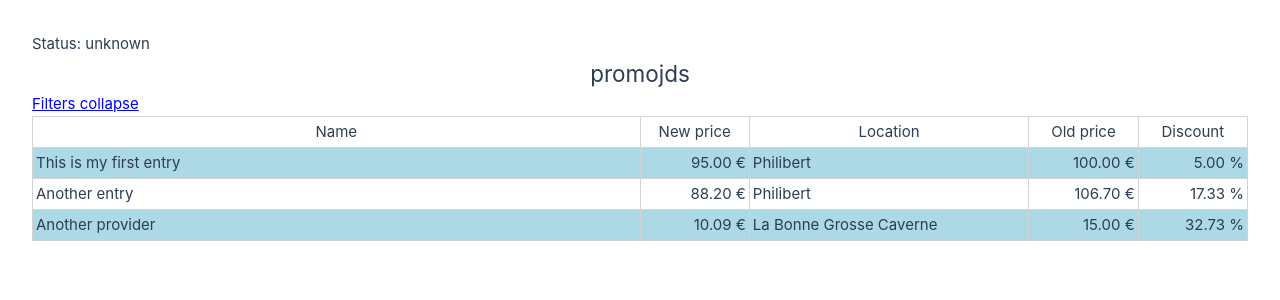
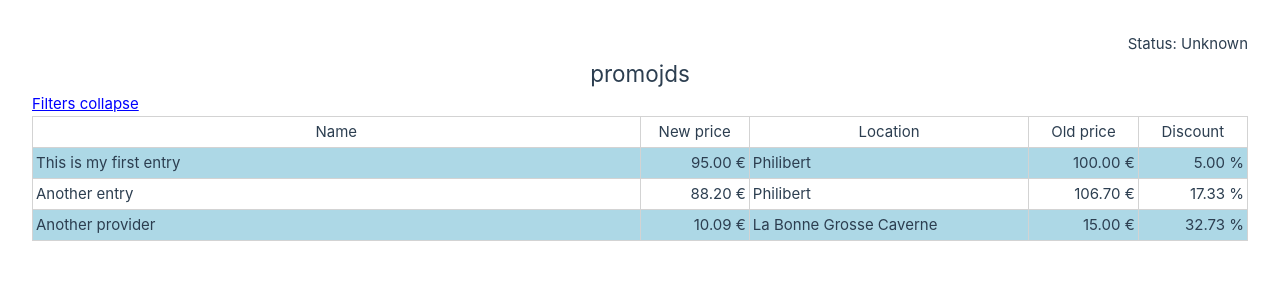
Before and after one commit to loganmzz/promojds-mockup, a Vue app: page / in a window 1280 px wide. Shown: the top 300 px of the page. Built offline with nearby package versions, Linux system fonts and the light colour scheme.

Commit message:
WIP: Referential

```diff
--- a/src/App.vue
+++ b/src/App.vue
@@ -1,30 +1,9 @@
 <script setup lang="ts">
 import { computed, reactive } from 'vue';
-import ReferentialStatus from './components/ReferentialStatus.vue';
+import ReferentialStatus from '@/components/ReferentialStatus.vue';
+import { referentialStore } from '@/stores/referential';
 
-const data = reactive([
-  {
-    id: '001',
-    name: 'This is my first entry',
-    location: 'Philibert',
-    newPrice: 95,
-    oldPrice: 100,
-  },
-  {
-    id: '002',
-    name: 'Another entry',
-    location: 'Philibert',
-    newPrice: 88.2,
-    oldPrice: 106.7,
-  },
-  {
-    id: '003',
-    name: 'Another provider',
-    location: 'La Bonne Grosse Caverne',
-    newPrice: 10.09,
-    oldPrice: 15,
-  },
-]);
+const data = reactive(referentialStore().data);
 const filtered = computed(() => {
   return filters.search ? data.filter(item => item.name.toLocaleLowerCase().includes(filters.search.toLocaleLowerCase()))
                         : data;
@@ -111,7 +90,7 @@ header {
     text-align: center;
   }
 
-  > #statusbar {
+  > .statusbar {
     display: flex;
     flex-direction: row;
     justify-content: flex-end;
--- a/src/assets/main.css
+++ b/src/assets/main.css
@@ -1,7 +1,7 @@
 @import './base.css';
 
 #app {
-  max-width: 1280px;
+  max-width: 1440px;
   margin: 0 auto;
   padding: 2rem;
 
--- a/src/components/ReferentialStatus.vue
+++ b/src/components/ReferentialStatus.vue
@@ -1,8 +1,11 @@
 <script setup lang="ts">
+import { referentialStore } from '@/stores/referential';
+
+const status = referentialStore().status;
 </script>
 
 <template>
-    <span>Status: unknown</span>
+    <span>Status: {{ status }}</span>
 </template>
 
 <style scoped>
--- /dev/null
+++ b/src/stores/referential.ts
@@ -0,0 +1,36 @@
+import { ref, computed, reactive } from 'vue';
+import { defineStore } from 'pinia';
+
+interface State {
+    status: string;
+    data: {id: string, name: string, location: string, newPrice: number, oldPrice: number}[];
+}
+
+export const referentialStore = defineStore('referential', {
+    state: (): State => ({
+        status: 'Unknown',
+        data: [
+            {
+              id: '001',
+              name: 'This is my first entry',
+              location: 'Philibert',
+              newPrice: 95,
+              oldPrice: 100,
+            },
+            {
+              id: '002',
+              name: 'Another entry',
+              location: 'Philibert',
+              newPrice: 88.2,
+              oldPrice: 106.7,
+            },
+            {
+              id: '003',
+              name: 'Another provider',
+              location: 'La Bonne Grosse Caverne',
+              newPrice: 10.09,
+              oldPrice: 15,
+            },
+        ],
+    }),
+});
```
Also changed, not shown: 1 other file (tests, documents, lock files or other folders).
